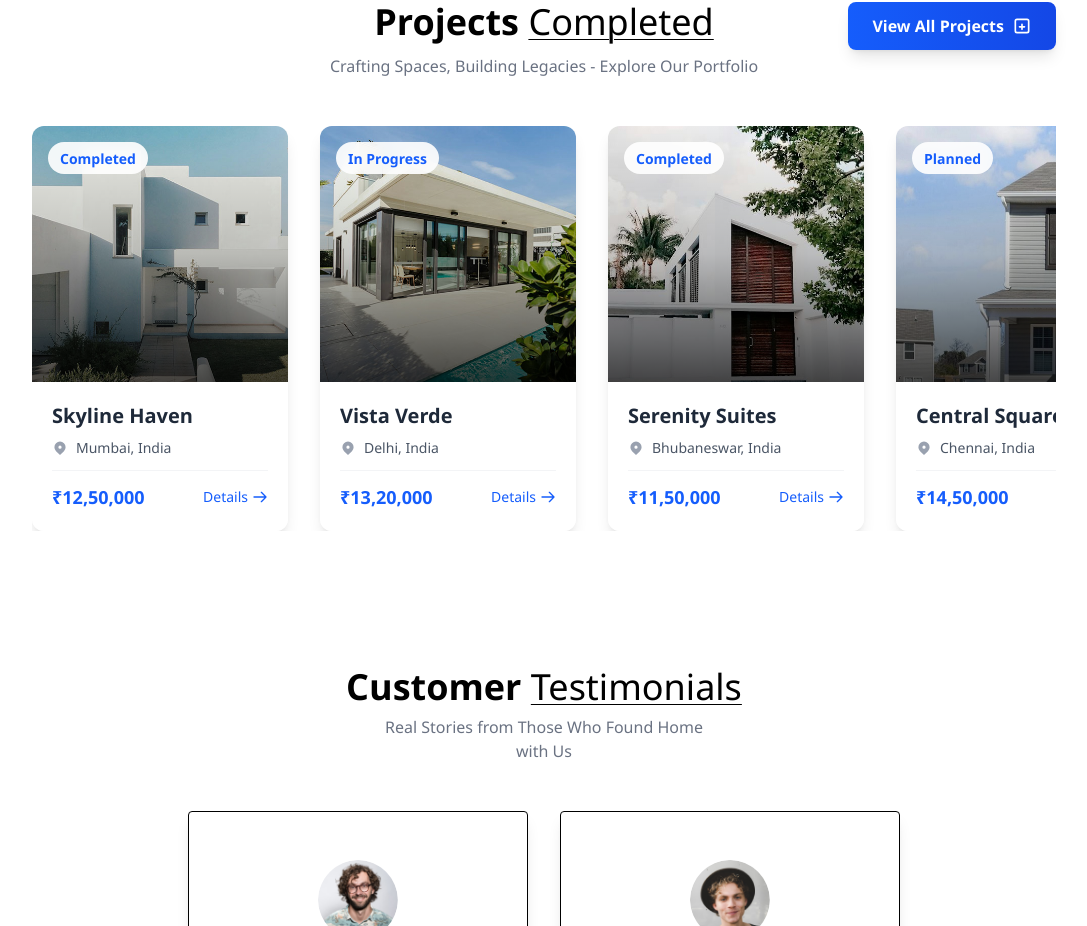
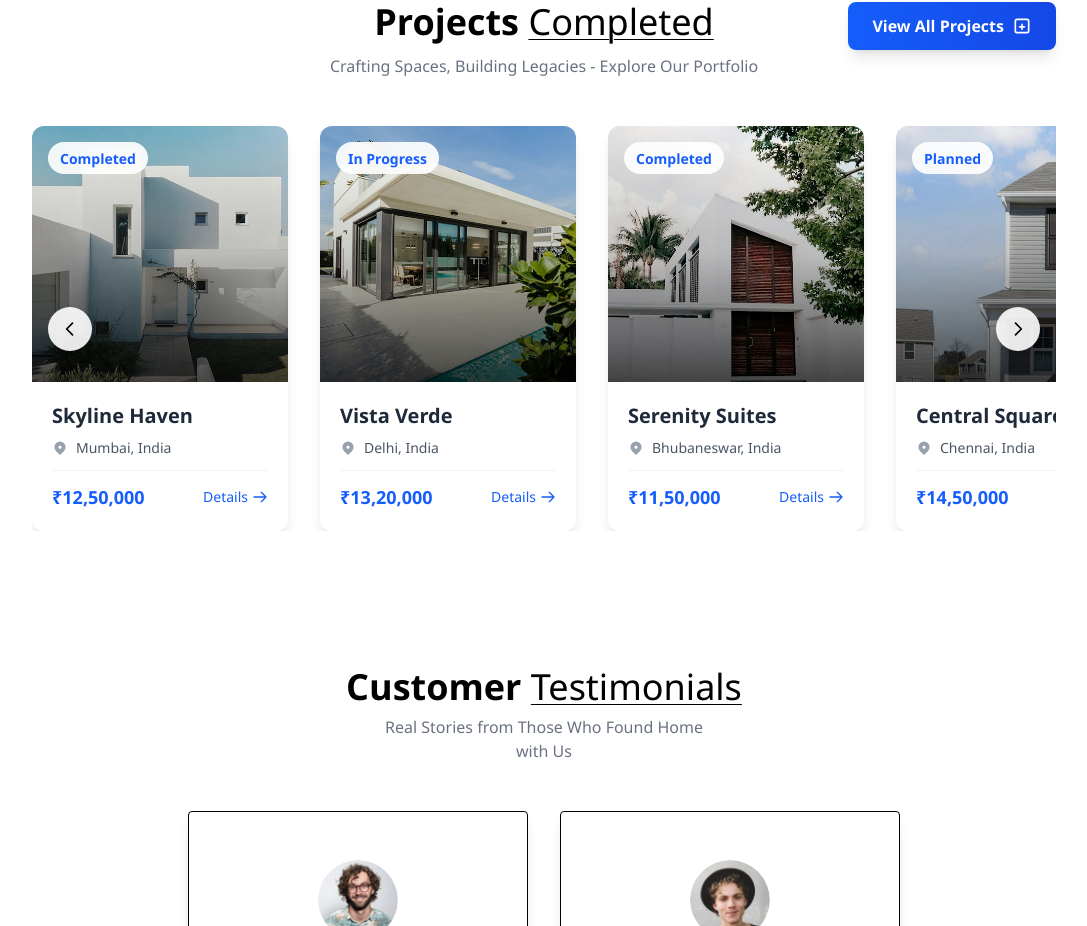
Before and after one commit to ShroudAnkit53/Real-Estate-Website-Frontend-, a React (Vite) app: page / in a window 1280 px wide. Shown: the part 1774-2700 px from the top of the page, without its empty margins (96-1183 px from the left). Built offline with nearby package versions, Linux system fonts and the light colour scheme.

Commit message:
added two arrow buttons in the project section

```diff
--- a/src/components/Projects.jsx
+++ b/src/components/Projects.jsx
@@ -40,6 +40,18 @@ const Projects = () => {
     setCardsToShow(projectsData.length);
     setCurrentIndex(0);
   };
+  const prevSlide = () => {
+  setCurrentIndex((prev) =>
+    (prev - 1 + projectsData.length) % projectsData.length
+  );
+};
+
+const nextSlide = () => {
+  setCurrentIndex((prev) =>
+    (prev + 1) % projectsData.length
+  );
+};
+
 
   const openProjectDetails = (project) => {
     setSelectedProject(project);
@@ -145,7 +157,32 @@ const Projects = () => {
       )}
 
       {/* Project display container */}
-      <div className="overflow-hidden">
+      <div className="overflow-hidden relative">
+
+
+  {/* LEFT / RIGHT ARROWS (only in slider mode) */}
+  {!isViewAll &&  (
+    <>
+      <button
+        onClick={prevSlide}
+        className="absolute left-4 top-1/2 -translate-y-1/2 z-20 bg-white/90 hover:bg-white shadow-lg p-3 rounded-full transition"
+      >
+        <svg xmlns="http://www.w3.org/2000/svg" className="w-5 h-5" fill="none" viewBox="0 0 24 24" stroke="currentColor">
+          <path strokeLinecap="round" strokeLinejoin="round" strokeWidth="2" d="M15 19l-7-7 7-7" />
+        </svg>
+      </button>
+
+      <button
+        onClick={nextSlide}
+        className="absolute right-4 top-1/2 -translate-y-1/2 z-20 bg-white/90 hover:bg-white shadow-lg p-3 rounded-full transition"
+      >
+        <svg xmlns="http://www.w3.org/2000/svg" className="w-5 h-5" fill="none" viewBox="0 0 24 24" stroke="currentColor">
+          <path strokeLinecap="round" strokeLinejoin="round" strokeWidth="2" d="M9 5l7 7-7 7" />
+        </svg>
+      </button>
+    </>
+  )}
+
   <div
     className={`${
       isViewAll
@@ -158,6 +195,8 @@ const Projects = () => {
         : "none",
     }}
   >
+
+
           {projectsData.map((project, index) => (
             <motion.div
               key={index}
```
Lines whose indentation alone changed are shown as unchanged.
